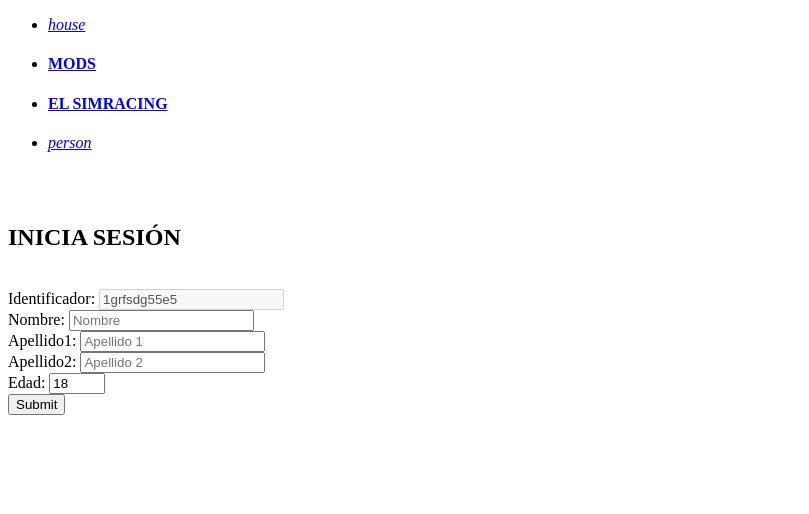
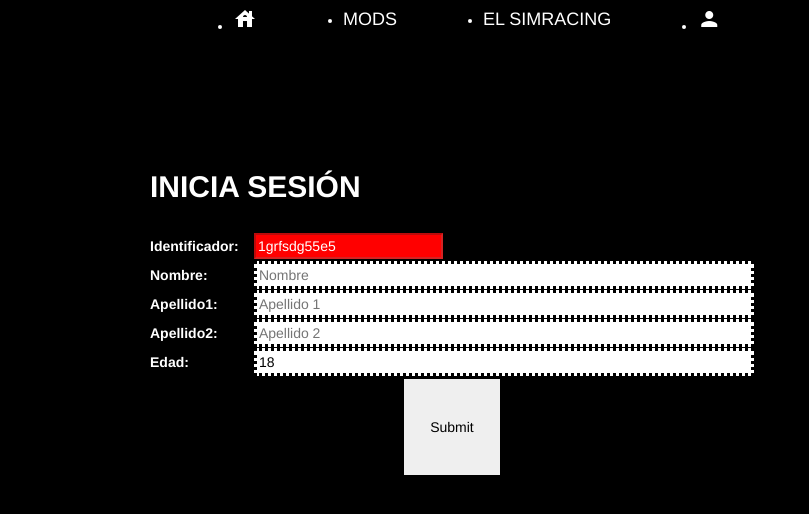
Before and after one commit to saullens/AplicacionsWeb, a plain HTML site: page paginas/formulariopáginaweb.html in a window 1280 px wide. Shown: the whole page, without its empty margins (0-809 px from the left). Drawn offline with nearby package versions, Linux system fonts and the light colour scheme; the site is published under a folder, as on GitHub Pages, so addresses that start at the root find nothing.

Commit message:
Formulario arreglado

```diff
--- a/paginas/formulariopáginaweb.html
+++ b/paginas/formulariopáginaweb.html
@@ -3,17 +3,17 @@
 <head>
     <meta charset="UTF-8">
     <meta name="viewport" content="width=device-width, initial-scale=1.0">
-    <link rel="stylesheet" type="text/css" href="/css/styles.css">
+    <link rel="stylesheet" type="text/css" href="../css/styles.css">
     <title>FORMULARIO</title>
 </head>
 <div class="formulario1">
 <body>
     <nav class="navegador">
         <ul>
-            <li><a href="/index.html"><div class="material"><i class="material-icons">house</i></a></li>
-            <li><a href="/paginas/segundaplantilla.html"><h4>MODS</h4></a></li>
-            <li><a href="/paginas/terceraplantilla.html"><h4>EL SIMRACING</h4></a></li>
-            <li><a href="/paginas/formulariopáginaweb.html"><div class="material"><i class="material-icons">person</i></a></li>
+            <li><a href="../index.html"><div class="material"><i class="material-icons">house</i></a></li>
+            <li><a href="../paginas/segundaplantilla.html"><h4>MODS</h4></a></li>
+            <li><a href="../paginas/terceraplantilla.html"><h4>EL SIMRACING</h4></a></li>
+            <li><a href="../paginas/formulariopáginaweb.html"><div class="material"><i class="material-icons">person</i></a></li>
         </ul>
     </nav>
     <br>
```
